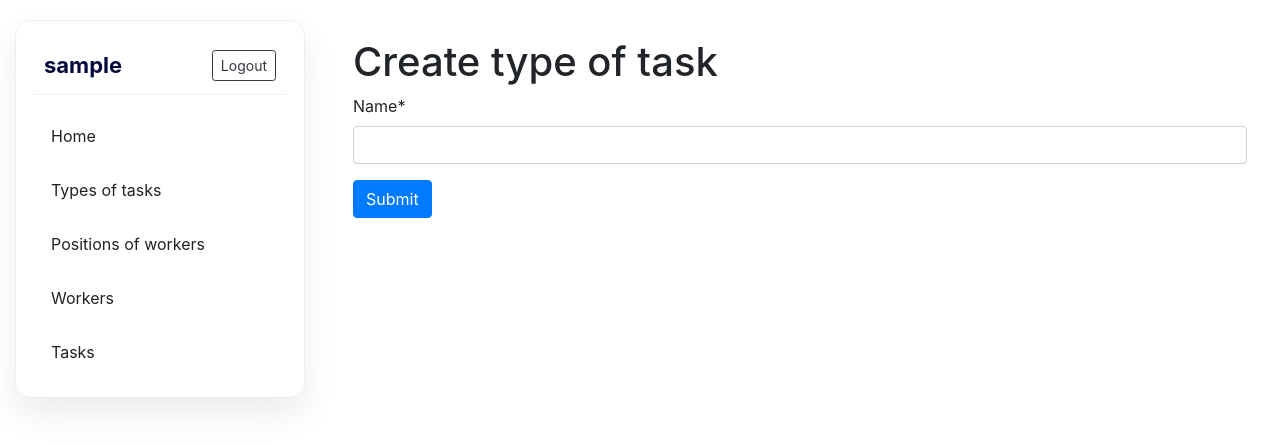
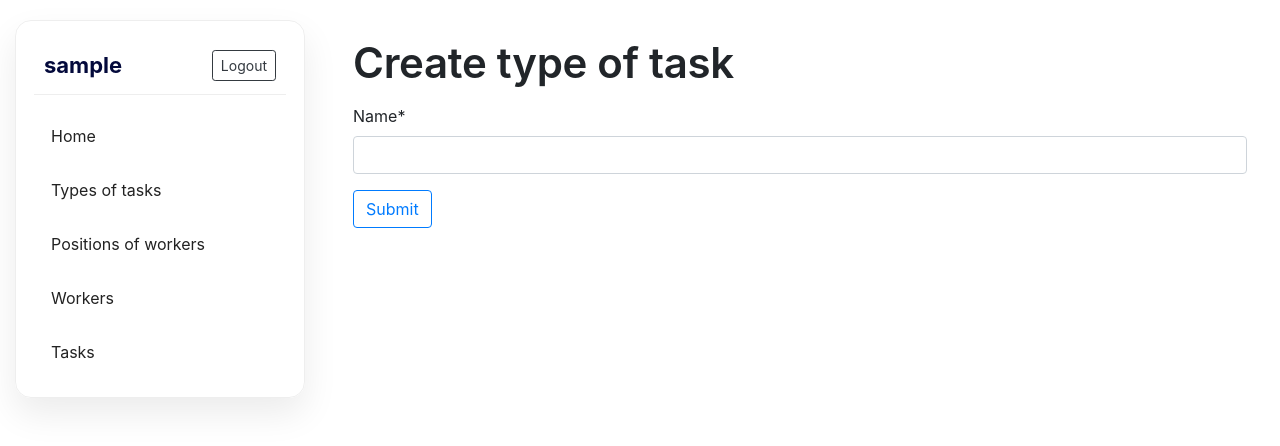
Before and after one commit to anastasiiaoshega513/IT-company-department-manager, a Django app: page /task_types/create/ in a window 1280 px wide. Shown: the top 446 px of the page. Run offline with Django 5.2, Linux system fonts and the light colour scheme; the visitor is signed in with stand-in values (Sample User, id 1); some libraries are stand-ins or nearby versions.

Commit message:
added styles for tasktype delete/update pages

```diff
--- a/static/css/styles.css
+++ b/static/css/styles.css
@@ -165,3 +165,7 @@ body {
   letter-spacing: -0.3px;
   font-size: 42px;
 }
+
+.narrow-form{
+  max-width: 900px;
+}
--- a/templates/task_manager/tasktype_form.html
+++ b/templates/task_manager/tasktype_form.html
@@ -2,10 +2,13 @@
 {% load crispy_forms_filters %}
 
 {% block content %}
-  <h1>{{ object|yesno:"Update,Create" }} type of task</h1>
-  <form action="" method="post" novalidate>
-    {% csrf_token %}
-    {{ form|crispy }}
-    <input class="btn btn-primary" type="submit" value="Submit"/>
-  </form>
+  <h1 class="page-title mb-0">{{ object|yesno:"Update,Create" }} type of task</h1>
+
+  <div class="narrow-form mt-3">
+    <form action="" method="post" novalidate>
+      {% csrf_token %}
+      {{ form|crispy }}
+      <input class="btn btn-outline-primary mb-0" type="submit" value="Submit"/>
+    </form>
+  </div>
 {% endblock %}
```
Also changed, not shown: templates/task_manager/tasktype_confirm_delete.html (+9 -9 lines).
